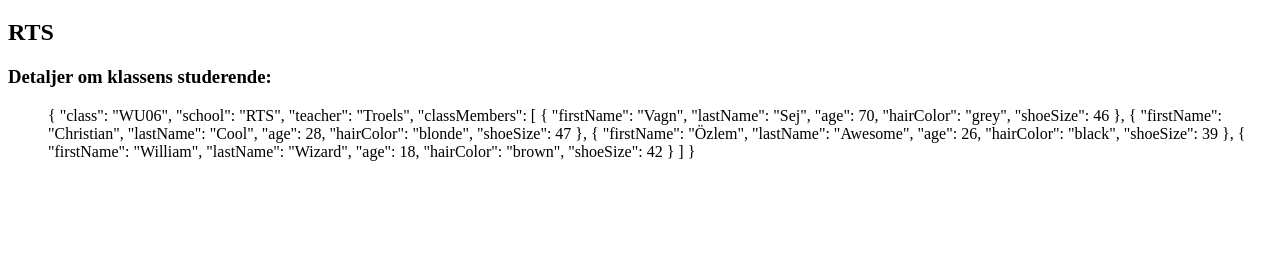
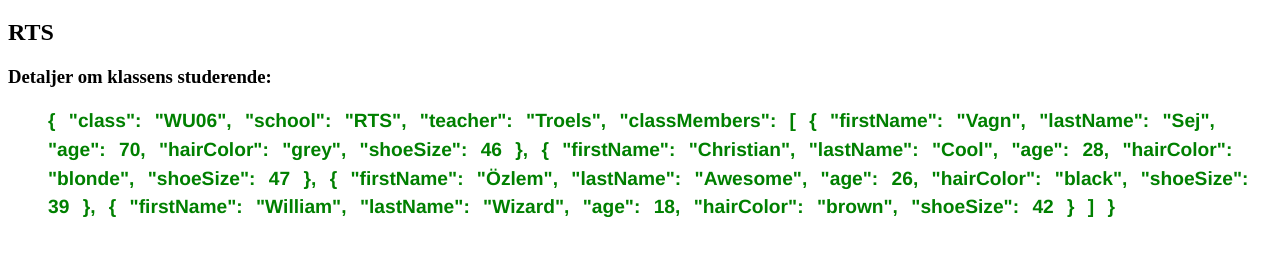
Before and after one commit to rts-cmk-wu06/who-is-json-CecileAnna, a plain HTML site: page index.html in a window 1280 px wide. Shown: the part 61-316 px from the top of the page. Drawn offline with Linux system fonts and the light colour scheme.

Commit message:
Second commit (with styles for member details)

```diff
--- /dev/null
+++ b/css/class-members.css
@@ -0,0 +1,10 @@
+.members-styling {
+    color: green;
+    font-size: 1.2rem;
+    font-weight: bold;
+    font-family: Helvetica, sans-serif;
+    line-height: 1.5;
+    word-spacing: 0.5rem
+}
+
+;
--- a/index.html
+++ b/index.html
@@ -9,6 +9,7 @@
     <style>
         /* Critical styling goes here */
     </style>
+    <link rel="stylesheet" href="./css/class-members.css">
 </head>
 
 <body>
@@ -21,7 +22,7 @@
 
     <h3 id="class-members"></h3>
 
-    <ul id="memberDetails">
+    <ul id="memberDetails" class="members-styling">
 
 
     </ul>
--- a/js/app.js
+++ b/js/app.js
@@ -47,7 +47,7 @@
 subtitleH2 = document.querySelector('#school');
 classMembersH3 = document.querySelector('#class-members');
 
-classMembersListUl = document.querySelector('#memberDetails');
+classMembers = document.querySelector('#memberDetails');
 
 titleH1.textContent = webdevClass['class'];
 subtitleH2.textContent = webdevClass['school'];
@@ -56,7 +56,7 @@
 // classMembersListUl.innerHTML = JSON.stringify(webdevClass);
 
 function prettyFormatSpaceSize4() {
-    classMembersListUl.innerHTML = JSON.stringify(webdevClass, undefined, 4);
+    classMembers.innerHTML = JSON.stringify(webdevClass, undefined, 4);
 };
 
 prettyFormatSpaceSize4();
```
